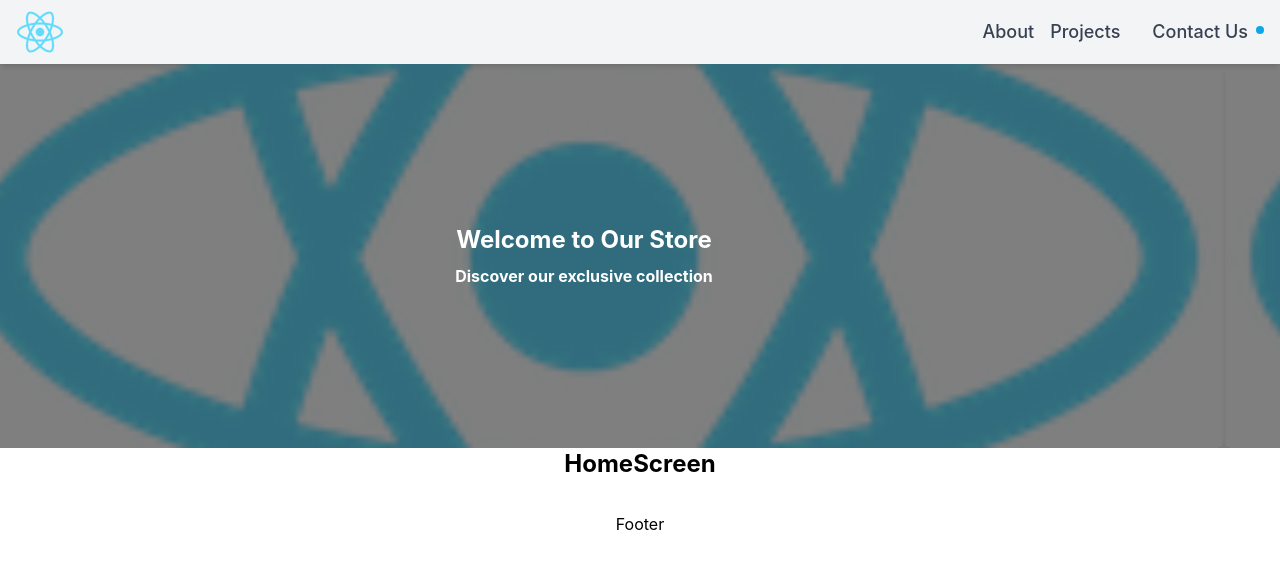
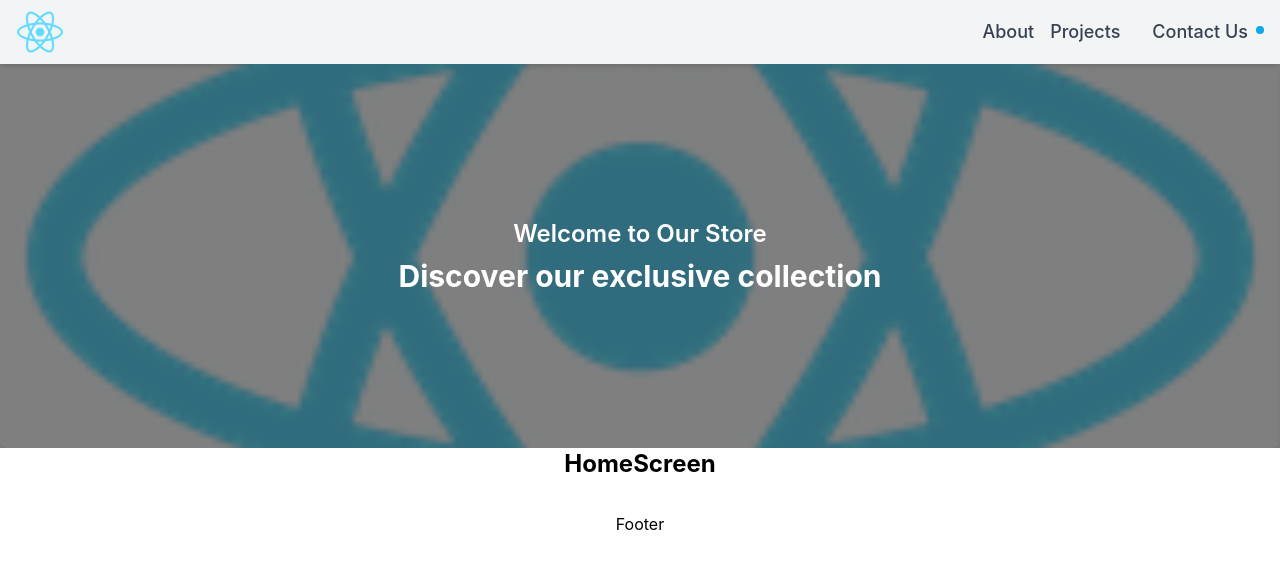
Before and after one commit to chakreshram11/company, a React (Create React App) app: page / in a window 1280 px wide. Shown: the top 568 px of the page. Built offline with nearby package versions, Linux system fonts and the light colour scheme.

Commit message:
created banener component

```diff
--- /dev/null
+++ b/src/components/Banner.jsx
@@ -0,0 +1,45 @@
+import React, { useEffect, useState } from 'react';
+
+const Banner = ({ banner, isActive }) => {
+  const [typedDescription, setTypedDescription] = useState('');
+  const [typingIndex, setTypingIndex] = useState(0);
+
+  // Typing animation effect for the description
+  useEffect(() => {
+    if (isActive) {
+      setTypedDescription(''); // Reset description when the banner becomes active
+      setTypingIndex(0);
+    }
+  }, [isActive]);
+
+  useEffect(() => {
+    if (isActive && typingIndex < banner.description.length) {
+      const typingTimeout = setTimeout(() => {
+        setTypedDescription((prev) => prev + banner.description[typingIndex]);
+        setTypingIndex((prev) => prev + 1);
+      }, 100); // Speed of typing (100ms delay between characters)
+      return () => clearTimeout(typingTimeout);
+    }
+  }, [isActive, typingIndex, banner.description]);
+
+  return (
+    <div className="relative flex-none w-full snap-center">
+      <img
+        src={banner.imageUrl}
+        alt={`Banner ${banner.id}`}
+        className="w-full h-full object-cover rounded-lg shadow-md"
+      />
+      {/* Overlay Layer */}
+      {isActive && (
+        <div className="absolute inset-0 bg-black bg-opacity-50 flex items-center justify-center">
+          <div className="text-white text-center">
+            <h2 className="text-2xl font-semibold">{banner.title}</h2>
+            <p className="mt-2 text-3xl font-bold">{typedDescription}</p>
+          </div>
+        </div>
+      )}
+    </div>
+  );
+};
+
+export default Banner;
--- a/src/components/Header.jsx
+++ b/src/components/Header.jsx
@@ -9,17 +9,17 @@ function Header() {
   };
 
   return (
-    <div className='flex items-center justify-between bg-gray-100 h-16 w-full p-4 shadow-md'>
-      <div className='text-lg font-bold'>
+    <div className="flex items-center justify-between bg-gray-100 h-16 w-full p-4 shadow-md">
+      <div className="text-lg font-bold">
         <Link to="/"> {/* Link to home or logo */}
           <img src="/logo192.png" alt="Logo" className="h-12" /> {/* Adjust the path to your logo */}
         </Link>
       </div>
 
       {/* Desktop Links */}
-      <div className='hidden md:flex space-x-4'>
-        <Link to="/about" className='text-lg font-medium text-gray-700 hover:text-blue-600 transition-colors duration-200'>About</Link>
-        <Link to="/project" className='text-lg font-medium text-gray-700 hover:text-blue-600 transition-colors duration-200'>Projects</Link>
+      <div className="hidden md:flex space-x-4">
+        <Link to="/about" className="text-lg font-medium text-gray-700 hover:text-blue-600 transition-colors duration-200">About</Link>
+        <Link to="/project" className="text-lg font-medium text-gray-700 hover:text-blue-600 transition-colors duration-200">Projects</Link>
         <div className="relative flex items-center">
           <Link to="/contact" className="ml-4 text-lg font-medium text-gray-700 hover:text-blue-600 transition-colors duration-200 pr-2">Contact Us</Link>
           <span className="relative inline-flex rounded-full h-2 w-2 bg-sky-500 animate-bounce"></span>
@@ -27,7 +27,7 @@ function Header() {
       </div>
 
       {/* Mobile Menu Button */}
-      <div className="flex md:hidden">
+      <div className="md:hidden">
         <button onClick={toggleMenu} className="focus:outline-none">
           <svg className="w-6 h-6" fill="none" stroke="currentColor" viewBox="0 0 24 24" xmlns="http://www.w3.org/2000/svg">
             <path strokeLinecap="round" strokeLinejoin="round" strokeWidth="2" d="M4 6h16M4 12h16M4 18h16"></path>
@@ -36,13 +36,11 @@ function Header() {
       </div>
 
       {/* Mobile Links (Dropdown) */}
-      {isOpen && (
-        <div className='absolute top-16 left-0 w-full bg-gray-100 flex flex-col items-center md:hidden z-50'>
-          <Link to="/about" className='text-lg font-medium text-gray-700 hover:text-blue-600 transition-colors duration-200 py-2' onClick={toggleMenu}>About</Link>
-          <Link to="/project" className='text-lg font-medium text-gray-700 hover:text-blue-600 transition-colors duration-200 py-2' onClick={toggleMenu}>Projects</Link>
-          <Link to="/contact" className='text-lg font-medium text-gray-700 hover:text-blue-600 transition-colors duration-200 py-2' onClick={toggleMenu}>Contact Us</Link>
-        </div>
-      )}
+      <div className={`${isOpen ? "block" : "hidden"} text-center absolute top-16 left-0 w-full bg-gray-100 md:hidden z-50`}>
+        <Link to="/about" className="text-lg font-medium text-gray-700 hover:text-blue-600 transition-colors duration-200 block py-2" onClick={toggleMenu}>About</Link>
+        <Link to="/project" className="text-lg font-medium text-gray-700 hover:text-blue-600 transition-colors duration-200 block py-2" onClick={toggleMenu}>Projects</Link>
+        <Link to="/contact" className="text-lg font-medium text-gray-700 hover:text-blue-600 transition-colors duration-200 block py-2" onClick={toggleMenu}>Contact Us</Link>
+      </div>
     </div>
   );
 }
--- a/src/screens/HomeScreen.jsx
+++ b/src/screens/HomeScreen.jsx
@@ -1,43 +1,38 @@
-import React, { useEffect, useRef } from 'react';
+import React, { useState, useEffect, useRef } from 'react';
 import HomeConfig from '../HomeConfig.json';
+import Banner from '../components/Banner'; // Import the new Banner component
 
 function HomeScreen() {
   const scrollContainerRef = useRef(null);
+  const [currentBannerIndex, setCurrentBannerIndex] = useState(0);
 
+  // Automatic scrolling for the banner
   useEffect(() => {
     const scrollInterval = setInterval(() => {
       if (scrollContainerRef.current) {
         const { scrollLeft, clientWidth, scrollWidth } = scrollContainerRef.current;
         if (scrollLeft + clientWidth >= scrollWidth) {
           scrollContainerRef.current.scrollTo({ left: 0, behavior: 'smooth' });
+          setCurrentBannerIndex(0);
         } else {
           scrollContainerRef.current.scrollBy({ left: clientWidth, behavior: 'smooth' });
+          setCurrentBannerIndex((prev) => (prev + 1) % HomeConfig.banners.length);
         }
       }
-    }, 5000);
+    }, 7000); // Scroll every 7 seconds
     return () => clearInterval(scrollInterval);
   }, []);
 
   return (
     <div>
       {/* Scrollable banner container */}
-      <div ref={scrollContainerRef} className="flex overflow-x-auto snap-x snap-mandatory w-full h-96 scrollbar-hide">
-        {/* Map through banners and duplicate them to create infinite scroll effect */}
-        {HomeConfig.banners.concat(HomeConfig.banners).map((banner, index) => (
-          <div key={index} className="relative flex-none w-full snap-center">
-            <img
-              src={banner.imageUrl}
-              alt={`Banner ${banner.id}`}
-              className="w-full h-full object-cover rounded-lg shadow-md"
-            />
-            {/* Overlay Layer */}
-            <div className="absolute inset-0 bg-black bg-opacity-50 flex items-center justify-center">
-              <div className="text-white text-center">
-                <h2 className="text-2xl font-bold">{banner.title}</h2>
-                <p className="mt-2">{banner.description}</p>
-              </div>
-            </div>
-          </div>
+      <div ref={scrollContainerRef} className="flex overflow-x-auto snap-x snap-mandatory w-full h-64 md:h-96 scrollbar-hide">
+        {HomeConfig.banners.map((banner, index) => (
+          <Banner
+            key={banner.id}
+            banner={banner}
+            isActive={index === currentBannerIndex} // Pass if the banner is currently active
+          />
         ))}
       </div>
       <h1 className="text-2xl font-bold mb-4">HomeScreen</h1>
```
